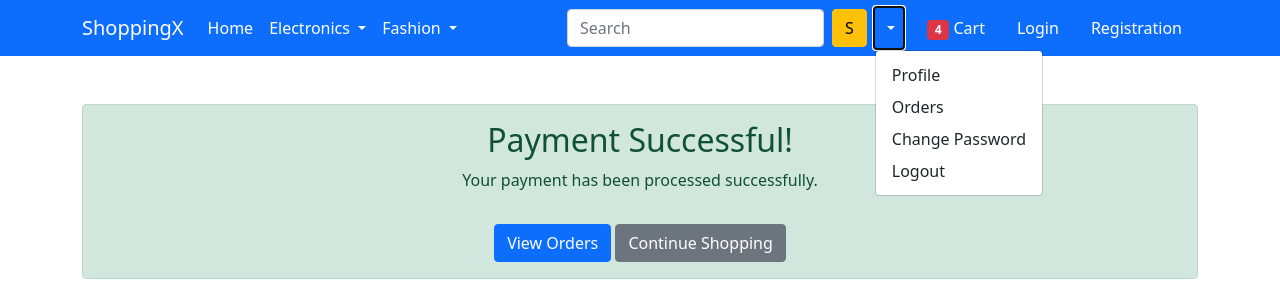
After one commit to arbazrbk/E-Commerence-site, a Django app: page /rbk/payment-success/ in a window 1280 px wide, after a click that opens the changed part. The commit adds this page. Shown: the top 304 px of the page. Run offline with Django 5.2, Linux system fonts and the light colour scheme; some libraries are stand-ins or nearby versions.

Commit message:
fixed login and registration issue

```diff
--- a/shopingx/rbk/templates/rbk/base.html
+++ b/shopingx/rbk/templates/rbk/base.html
@@ -60,17 +60,17 @@
           <ul class="navbar-nav me-auto mb-2 mb-lg-0">
            <li class="nav-item dropdown mx-2">
               <a class="nav-link dropdown-toggle text-white" href="#" id="profileDropdown" role="button" data-bs-toggle="dropdown" aria-expanded="false">
-                Sonam
+                {{request.user.username}}
               </a>
               <ul class="dropdown-menu" aria-labelledby="profileDropdown">
                 <li><a class="dropdown-item" href="{% url 'profile' %}">Profile</a></li>
                 <li><a class="dropdown-item" href="{% url 'orders' %}">Orders</a></li>
                 <li><a class="dropdown-item" href="{% url 'changepassword' %}">Change Password</a></li>
-                <li><a class="dropdown-item" href="#">Logout</a></li>
+                <li><a class="dropdown-item" href="{% url 'logout' %}">Logout</a></li>
               </ul>
             </li>
             <li class="nav-item mx-2">
-             <a href="{% url 'addtocart' %}" class="nav-link text-white"><span class="badge bg-danger">4</span> Cart </a>
+             <a href="{% url 'showcart' %}" class="nav-link text-white"><span class="badge bg-danger">4</span> Cart </a>
             </li>
             <li class="nav-item mx-2">
              <a href="{% url 'login' %}" class="nav-link text-white">Login</a>
--- a/shopingx/rbk/templates/rbk/checkout.html
+++ b/shopingx/rbk/templates/rbk/checkout.html
@@ -21,7 +21,7 @@
   <div class="col-sm-4 offset-sm-1">
     <h4>Select Shipping Address</h4>
     <hr>
-    <form action="" method="post">
+    <form action="{% url 'paymentdone' %}" method="post">
       {% csrf_token %}
       {% for address in add %}
       <div class="card mb-2">
@@ -38,7 +38,7 @@
       </div>
       {% endfor %}
       <div class="text-end">
-        <button type="submit" class="btn btn-warning mt-3 px-5 fw-bold">Continue</button>
+        <button type="submit" href = "{% url 'payment_success' %}" class="btn btn-warning mt-3 px-5 fw-bold">Continue</button>
       </div>
     </form>
     </div>
--- /dev/null
+++ b/shopingx/rbk/templates/rbk/payment_successful.html
@@ -0,0 +1,12 @@
+{% extends 'rbk/base.html' %}
+{% block title %}Payment Successful{% endblock title %}
+{% block main-content %}
+<div class="container my-5 text-center">
+    <div class="alert alert-success" role="alert">
+        <h2>Payment Successful!</h2>
+        <p>Your payment has been processed successfully.</p>
+        <a href="{% url 'orders' %}" class="btn btn-primary mt-3">View Orders</a>
+        <a href="{% url 'home' %}" class="btn btn-secondary mt-3">Continue Shopping</a>
+    </div>
+</div>
+{% endblock main-content %}
--- a/shopingx/rbk/urls.py
+++ b/shopingx/rbk/urls.py
@@ -3,7 +3,7 @@ from django.urls import path
 from rbk import views
 
 urlpatterns = [
-    path('home/', views.profile, name='home'),
+    path('home/', views.home, name='home'),
     path('address/', views.address, name='adress'),
     path('addtocart/', views.addtocart, name='addtocart'),
     path('showcart/', views.showcart, name='showcart'),
@@ -24,4 +24,7 @@ urlpatterns = [
     path('topwear/', views.topwear, name='topwear'),
     path('bottomwear/', views.bottomwear, name='bottomwear'),
     path('emptycart/', views.emptycart, name='emptycart'),
+    path('logout/', views.logout_view, name='logout'),
+    path('payment-success/', views.payment_success, name='payment_success'),
+
 ]
--- a/shopingx/rbk/views.py
+++ b/shopingx/rbk/views.py
@@ -1,4 +1,3 @@
-from django.http import JsonResponse
 from django.shortcuts import render
 from .models import Customer, Product, Cart
 from django.views import View
@@ -9,65 +8,38 @@ from .models import orderplace
 from django.shortcuts import redirect
 from django.utils.decorators import method_decorator
 from django.contrib.auth.decorators import login_required
+from django.contrib.auth.mixins import LoginRequiredMixin
+from django.contrib.auth import logout, authenticate, login
+from django.contrib.auth.models import User
+from django.db import transaction
 
 
 
-class profileview(View):
-
+class profileview(LoginRequiredMixin, View):
     def get(self, request):
-        context = self.get_context()
-        return render(request, 'rbk/profile.html', context)
+        # Show the profile form with existing data if available
+        try:
+            customer = Customer.objects.get(User=request.user)
+            form = Registrationforms(instance=customer)
+        except Customer.DoesNotExist:
+            form = Registrationforms()
+        return render(request, 'rbk/profile.html', {'form': form})
 
     def post(self, request):
-        name = request.POST.get('inputName', '').strip()
-        address = request.POST.get('inputAddress', '').strip()
-        address2 = request.POST.get('inputAddress2', '').strip()
-        city = request.POST.get('inputCity', '').strip()
-        state = request.POST.get('inputState', '').strip()
-        zipcode = request.POST.get('inputZip', '').strip()
-        messages = []
-        if not name or not address or not city or not state or not zipcode:
-            messages.append('Please fill all required fields.')
+        # Save or update the profile data
+        try:
+            customer = Customer.objects.get(User=request.user)
+            form = Registrationforms(request.POST, instance=customer)
+        except Customer.DoesNotExist:
+            form = Registrationforms(request.POST)
+        if form.is_valid():
+            customer = form.save(commit=False)
+            customer.User = request.user
+            customer.save()
+            messages.success(request, 'Profile updated successfully!')
         else:
-            # Always create a new Customer address for the current user
-            from .models import Customer
-            Customer.objects.create(
-                User=request.user,
-                name=name,
-                locality=address,
-                state=state,
-                zipcode=zipcode
-            )
-            messages.append('New address added successfully!')
-        context = self.get_context()
-        context.update({
-            'form_data': {
-                'inputName': name,
-                'inputAddress': address,
-                'inputAddress2': address2,
-                'inputCity': city,
-                'inputState': state,
-                'inputZip': zipcode,
-            },
-            'messages': messages
-        })
-        return render(request, 'rbk/profile.html', context)
-
-    def get_context(self):
-        topwear = Product.objects.filter(category='topwear')
-        bottomwear = Product.objects.filter(category='bottomwear')
-        mobile = Product.objects.filter(category='mobile')
-        laptop = Product.objects.filter(category='laptop')
-        return {
-            'topwear': topwear,
-            'bottomwear': bottomwear,
-            'mobile': mobile,
-            'laptop': laptop
-        }
-
-    def post(self, request):
-        # Handle POST data here if needed
-        return self.get(request)
+            messages.error(request, 'Please correct the errors below.')
+        return render(request, 'rbk/profile.html', {'form': form})
 
 
 class ProductDetailView(View):
@@ -89,7 +61,7 @@ def addtocart(request):
     product_id = request.GET.get('product_id')
     if not product_id:
         messages.error(request, 'No product selected to add to cart.')
-        return redirect('emptycart')
+        return redirect('showcart')
     try:
 
         product = Product.objects.get(id=product_id)
@@ -110,7 +82,7 @@ def addtocart(request):
         return redirect('emptycart')
     return redirect('showcart')
 
-@login_required
+
 def showcart(request):
     if request.user.is_authenticated:
         user = request.user
@@ -118,10 +90,10 @@ def showcart(request):
         amount =0.0
         shipingamount = 70.0
         totalamount = 0.0
-        cart_product = [p for p in Cart.objects.all() if p.user == user]
-        if cart_product:
-            for p in cart_product:
-                tempamount = (p.quantity * p.product.discounted_price)
+        # cart_product = [c.product for c in cart]
+        if cart:
+            for c in cart:
+                tempamount = (c.quantity * c.product.discounted_price)
                 amount += tempamount
             totalamount = amount + shipingamount
             return render(request,'rbk/addtocart.html', {'carts': cart, 'totalamount': totalamount , 'amount': amount,'shipingamount': shipingamount})
@@ -191,12 +163,16 @@ def remove_cart(request):
 @login_required
 def paymentdone(request):
     user = request.user
-    custid = request.GET.get('custid')
+    custid = request.POST.get('custid') or request.GET.get('custid')
     cart = Cart.objects.filter(user=user)
     for c in cart:
+        print(c.product, c.quantity)
         orderplace(user=user, customer_id=custid, product=c.product, quantity=c.quantity).save()
         c.delete()
-    return redirect('orders')
+    return redirect('payment_success')
+
+def payment_success(request):
+    return render(request,'rbk/payment_successful.html')
 
 @login_required
 def buynow(request):
@@ -204,11 +180,46 @@ def buynow(request):
 
 @login_required
 def changepassword(request):
+    user = request.user
+    if request.method == 'POST':
+        current_password = request.POST.get('current_password')
+        new_password = request.POST.get('new_password')
+        confirm_password = request.POST.get('confirm_password')
+
+        if not user.check_password(current_password):
+            messages.error(request, 'Current password is incorrect.')
+            return redirect('changepassword')
+
+        if new_password != confirm_password:
+            messages.error(request, 'New password and confirm password do not match.')
+            return redirect('changepassword')
+
+        user.set_password(new_password)
+        user.save()
+        messages.success(request, 'Password changed successfully. Please log in again.')
+        logout(request)
+        return redirect('login')
+
     return render(request,'rbk/changepassword.html')
 
 
 def LoginView(request):
-        return render(request,'rbk/login.html')
+    if request.method == 'POST':
+        form = Loginforms(request, data=request.POST)
+        if form.is_valid():
+            username = form.cleaned_data.get('username')
+            password = form.cleaned_data.get('password')
+            user = authenticate(request, username=username, password=password)
+            if user is not None:
+                login(request, user)
+                return redirect('home')
+            else:
+                messages.error(request, "Invalid username or password.")
+        else:
+            messages.error(request, "Invalid username or password.")
+    else:
+        form = Loginforms()
+    return render(request, 'rbk/login.html', {'form': form})
 
 @login_required
 def topwear(request,data=None):
@@ -250,29 +261,36 @@ def mobile(request,data=None):
         mobiles = Product.objects.filter(category='mobile')
     return render(request, 'rbk/mobile.html', {'mobiles': mobiles})
 
+
+
 class customerregistration(View):
-    def get(self,request):
-        foam = Registrationforms()
-        return render(request,'rbk/customerregistration.html',{'form':foam})
+    def get(self, request):
+        form = Registrationforms()
+        return render(request, 'rbk/customerregistration.html', {'form': form})
 
-    def post(self,request):
+    def post(self, request):
         form = Registrationforms(request.POST)
-        if form.is_valid():
-            messages.success(request,'Congratulations!! Registered Successfully')
-        return render(request,'rbk/customerregistration.html',{'form':form})
+        email = request.POST.get('email')
+        password = request.POST.get('password')
+        # You can add email or other fields as needed
+        if form.is_valid() and email and password:
+            try:
+                with transaction.atomic():
+                    user = User.objects.create_user(username=email, password=password)
+                    customer = form.save(commit=False)
+                    customer.User = user
+                    customer.save()
+                messages.success(request, 'Congratulations!! Registered Successfully')
+                return redirect('login')
+            except Exception as e:
+                messages.error(request, f'Registration failed: {e}')
+        else:
+            messages.error(request, 'Please fill all fields correctly.')
+        return render(request, 'rbk/customerregistration.html', {'form': form})
 
 @login_required
-class profile(View):
-    def get(self,request):
-        foam = Registrationforms()
-        return render(request,'rbk/profile.html',{'form':foam})
-
-    def post(self,request):
-        form = Registrationforms(request.POST)
-        if form.is_valid():
-            form.save()
-            messages.success(request,'Congratulations!! Registered Successfully')
-        return render(request,'rbk/profile.html',{'form':form})
+def home(request):
+    return render(request,'rbk/home.html')
 
 @login_required
 def orders(request):
@@ -297,3 +315,11 @@ def checkout(request):
 
 def emptycart(request):
     return render(request,'rbk/emptycart.html')
+
+
+
+def logout_view(request):
+    user = request.user
+    if user.is_authenticated:
+        logout(request)
+    return redirect('login')
```
Also changed, not shown: shopingx/rbk/templates/rbk/changepassword.html (+4 -3 lines), shopingx/rbk/templates/rbk/customerregistration.html (+11 -14 lines), shopingx/rbk/templates/rbk/login.html (+12 -5 lines), shopingx/rbk/templates/rbk/profile.html (+6 -27 lines).
